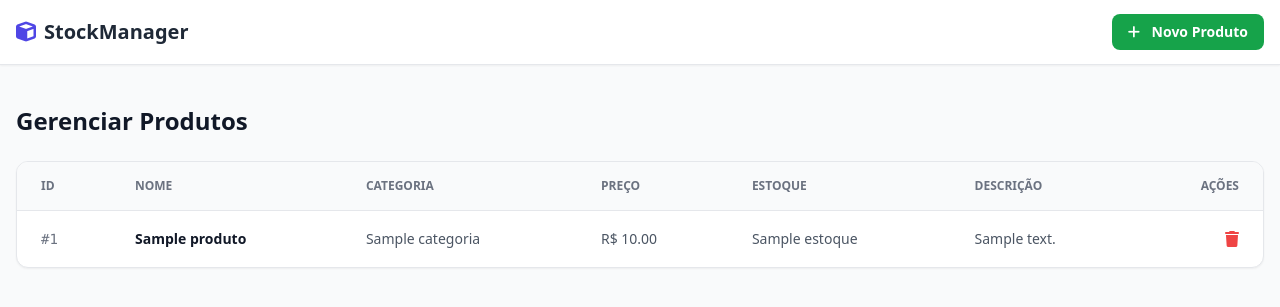
After one commit to GleiBrianml/Atividade-FAstApi---ORM, a FastAPI app: template templates/produtos.html in a window 1280 px wide. The commit adds this page. Shown: the top 307 px of the page. Run offline with FastAPI, Linux system fonts and the light colour scheme; the template is opened without the code that fills it: most values are stand-ins (such as "Sample title", 1, 10 or a date in 2020); some libraries are stand-ins or nearby versions.

Commit message:
Linkagem das rotas as paginas html e likangem entre as paginas

```diff
--- a/main.py
+++ b/main.py
@@ -1,91 +1,101 @@
-from fastapi import FastAPI, Depends, HTTPException, Request, Form
-from fastapi.responses import RedirectResponse
+from fastapi import FastAPI, Depends, HTTPException, Request, Form, responses, status
 from fastapi.templating import Jinja2Templates
 from sqlalchemy.orm import Session
 from database import get_db
 from models import Categoria, Produto
-#pip install jinja2 python-multipart
 
-#INicializar o fastapi
+app = FastAPI(title="StockManager")
+templates = Jinja2Templates(directory="templates")
 
-app = FastAPI(title="Gestão escolar")
 
-templates = Jinja2Templates(directory="templates")
+# --- HOME ---
 
 @app.get("/")
 def home(request: Request):
-    return templates.TemplateResponse(
-        request,
-        "index.html",
-        {"request": request}
-    )
+    return templates.TemplateResponse(request, "index.html", {"request": request})
+
+
+# --- CATEGORIAS ---
 
 @app.get("/categorias")
-def listar_categorias(
-    request: Request,
-    db: Session = Depends(get_db)
-    ):
-
+def listar_categorias(request: Request, db: Session = Depends(get_db)):
     categorias = db.query(Categoria).all()
     return templates.TemplateResponse(
-        request,
-        "categorias.html",
-        {"request": request, "categorias": categorias}
+        request, "categorias.html", {"request": request, "categorias": categorias}
     )
 
 @app.get("/categorias/cadastro")
-def exibir_cadastro(request: Request):
+def exibir_cadastro_categoria(request: Request):
+    return templates.TemplateResponse(request, "cadastrar_categoria.html", {"request": request})
+
+
+
+@app.get("/categorias/excluir/{categoria_id}")
+def excluir_categoria(categoria_id: int, db: Session = Depends(get_db)):
+    categoria = db.query(Categoria).filter(Categoria.id == categoria_id).first()
+    if categoria:
+        db.delete(categoria)
+        db.commit()
+    return responses.RedirectResponse(url="/categorias", status_code=status.HTTP_303_SEE_OTHER)
+
+@app.get("/produtos")
+def listar_produtos(request: Request, db: Session = Depends(get_db)):
+    produtos = db.query(Produto).all()
     return templates.TemplateResponse(
-        request,
-        "cadastrar_categoria.html",
-        {"request": request}
+        request, "produtos.html", {"request": request, "produtos": produtos}
+    )
+# --- PRODUTOS ---
+
+@app.get("/produtos/cadastro")
+def exibir_cadastro_produto(request: Request, db: Session = Depends(get_db)):
+    categorias = db.query(Categoria).all()
+    return templates.TemplateResponse(
+        request, "cadastrar_produto.html", {"request": request, "categorias": categorias}
     )
 
-@app.post("/categorias")
-def criar_categoria(
+@app.get("/produtos/excluir/{produto_id}")
+def excluir_produto(produto_id: int, db: Session = Depends(get_db)):
+    produto = db.query(Produto).filter(Produto.id == produto_id).first()
+    if produto:
+        db.delete(produto)
+        db.commit()
+    return responses.RedirectResponse(url="/produtos", status_code=status.HTTP_303_SEE_OTHER)
+
+
+@app.post("/categorias/salvar")
+def salvar_categoria(
     nome: str = Form(...),
-    descricao: str = Form(...),
-    db: Session = Depends(get_db),
+    descricao: str = Form(None),
+    db: Session = Depends(get_db)
 ):
-    # Cadastrar a categoria no banco
     nova_categoria = Categoria(nome=nome, descricao=descricao)
     db.add(nova_categoria)
     db.commit()
+    db.refresh(nova_categoria)
+    return responses.RedirectResponse(url="/categorias", status_code=status.HTTP_303_SEE_OTHER)
 
-    return RedirectResponse(url="/categorias", status_code=303)
 
-@app.post("/produtos")
-def criar_produto(
+@app.post("/produtos/salvar")
+def salvar_produto(
     nome: str = Form(...),
-    descricao: str = Form(...),
     preco: float = Form(...),
     categoria_id: int = Form(...),
-    db: Session = Depends(get_db),
+    descricao: str = Form(None),  # ✅ Campo que estava faltando
+    estoque: int = Form(0),
+    db: Session = Depends(get_db)
 ):
-    # Verificar se a categoria existe
     categoria = db.query(Categoria).filter(Categoria.id == categoria_id).first()
     if not categoria:
         raise HTTPException(status_code=400, detail="Categoria não encontrada")
 
-    # Cadastrar o produto no banco com FK
-    novo_produto = Produto(nome=nome, descricao=descricao, preco=preco, categoria_id=categoria_id)
+    novo_produto = Produto(
+        nome=nome,
+        preco=preco,
+        descricao=descricao,
+        estoque=estoque,
+        categoria_id=categoria_id
+    )
     db.add(novo_produto)
     db.commit()
-
-    return RedirectResponse(url="/produtos", status_code=303)
-
-@app.post("/categorias/{categoria_id}/produtos")
-def deletar_produtos_categoria(
-    categoria_id: int,
-    db: Session = Depends(get_db)
-):
-    # Verificar se a categoria existe
-    categoria = db.query(Categoria).filter(Categoria.id == categoria_id).first()
-    if not categoria:
-        raise HTTPException(status_code=400, detail="Categoria não encontrada")
-
-    # Deletar os produtos relacionados à categoria
-    db.query(Produto).filter(Produto.categoria_id == categoria_id).delete()
-    db.commit()
-
-    return RedirectResponse(url="/categorias", status_code=303)
+    db.refresh(novo_produto)
+    return responses.RedirectResponse(url="/", status_code=status.HTTP_303_SEE_OTHER)  # ✅ Redireciona para home
--- /dev/null
+++ b/templates/produtos.html
@@ -0,0 +1,72 @@
+<!DOCTYPE html>
+<html lang="pt-br">
+<head>
+    <meta charset="UTF-8">
+    <meta name="viewport" content="width=device-width, initial-scale=1.0">
+    <title>Produtos | StockManager</title>
+    <script src="https://cdn.tailwindcss.com"></script>
+    <link rel="stylesheet" href="https://cdnjs.cloudflare.com/ajax/libs/font-awesome/6.0.0/css/all.min.css">
+</head>
+<body class="bg-gray-50">
+
+    <nav class="bg-white shadow-sm border-b border-gray-200">
+        <div class="max-w-7xl mx-auto px-4 flex justify-between h-16 items-center">
+            <a href="/" class="flex items-center gap-2 font-bold text-xl text-gray-800">
+                <i class="fa-solid fa-cube text-indigo-600"></i> StockManager
+            </a>
+            <a href="/produtos/cadastro" class="px-4 py-2 bg-green-600 hover:bg-green-700 text-white text-sm font-semibold rounded-lg">
+                <i class="fa-solid fa-plus mr-2"></i> Novo Produto
+            </a>
+        </div>
+    </nav>
+
+    <main class="max-w-7xl mx-auto px-4 py-10">
+        <h1 class="text-2xl font-bold text-gray-900">Gerenciar Produtos</h1>
+        <div class="mt-6 bg-white rounded-xl shadow-sm border overflow-hidden">
+            <table class="min-w-full divide-y divide-gray-200">
+                <thead class="bg-gray-50">
+                    <tr>
+                        <th class="px-6 py-4 text-left text-xs font-semibold text-gray-500 uppercase">ID</th>
+                        <th class="px-6 py-4 text-left text-xs font-semibold text-gray-500 uppercase">Nome</th>
+                        <th class="px-6 py-4 text-left text-xs font-semibold text-gray-500 uppercase">Categoria</th>
+                        <th class="px-6 py-4 text-left text-xs font-semibold text-gray-500 uppercase">Preço</th>
+                        <th class="px-6 py-4 text-left text-xs font-semibold text-gray-500 uppercase">Estoque</th>
+                        <th class="px-6 py-4 text-left text-xs font-semibold text-gray-500 uppercase">Descrição</th>
+                        <th class="px-6 py-4 text-right text-xs font-semibold text-gray-500 uppercase">Ações</th>
+                    </tr>
+                </thead>
+                <tbody class="divide-y divide-gray-200">
+                    {% for produto in produtos %}
+                    <tr class="hover:bg-gray-50">
+                        <td class="px-6 py-4 text-sm text-gray-500 font-mono">#{{ produto.id }}</td>
+                        <td class="px-6 py-4 text-sm font-bold text-gray-900">{{ produto.nome }}</td>
+                        <td class="px-6 py-4 text-sm text-gray-600">{{ produto.categoria.nome }}</td>
+                        <td class="px-6 py-4 text-sm text-gray-600">R$ {{ "%.2f"|format(produto.preco) }}</td>
+                        <td class="px-6 py-4 text-sm text-gray-600">{{ produto.estoque }}</td>
+                        <td class="px-6 py-4 text-sm text-gray-600">{{ produto.descricao or "---" }}</td>
+                        <td class="px-6 py-4 text-right">
+                            <a href="javascript:void(0)" onclick="confirmarExclusao('{{ produto.id }}')" class="text-red-500 hover:text-red-700">
+                                <i class="fa-solid fa-trash"></i>
+                            </a>
+                        </td>
+                    </tr>
+                    {% else %}
+                    <tr>
+                        <td colspan="7" class="px-6 py-12 text-center text-gray-500">Nenhum produto encontrado.</td>
+                    </tr>
+                    {% endfor %}
+                </tbody>
+            </table>
+        </div>
+    </main>
+
+    <script>
+        function confirmarExclusao(id) {
+            if (confirm("Deseja realmente excluir este produto?")) {
+                window.location.href = "/produtos/excluir/" + id;
+            }
+        }
+    </script>
+
+</body>
+</html>
```
Also changed, not shown: alembic/versions/3166e0a80c9e_criar_tabelas4.py (added, +32 -0 lines), models.py (+1 -10 lines), templates/cadastrar_categoria.html (+46 -0 lines), templates/cadastrar_produto.html (added, +71 -0 lines), templates/categorias.html (added, +64 -0 lines), templates/index.html (+81 -24 lines), loja.db.
